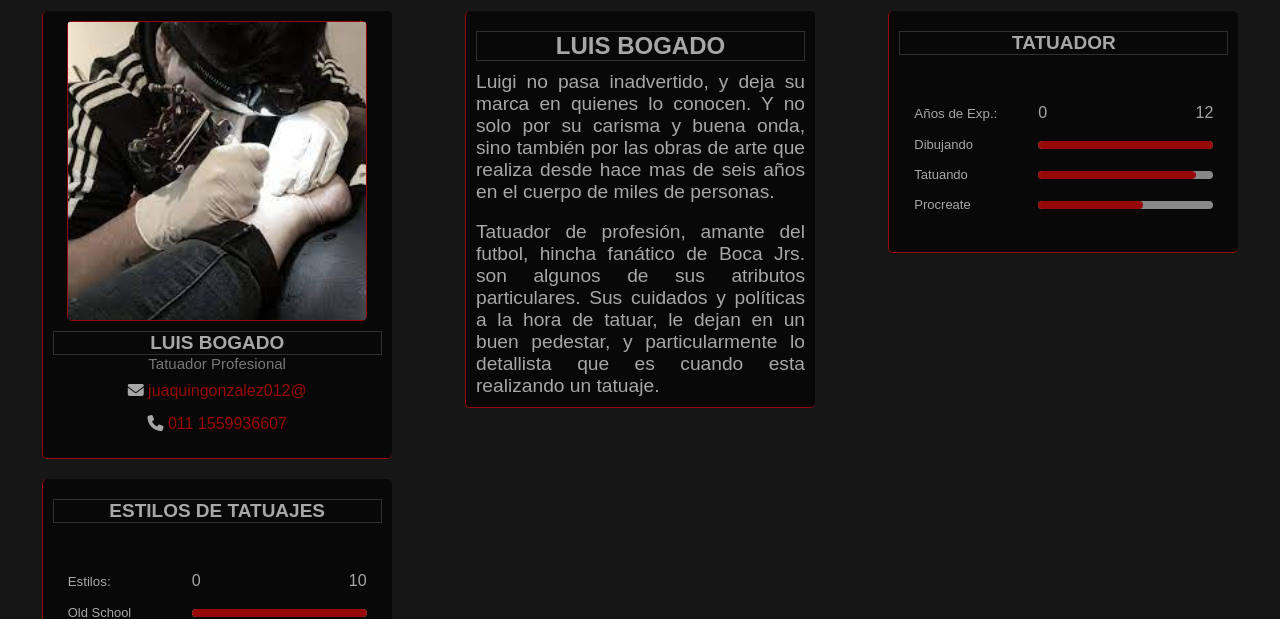
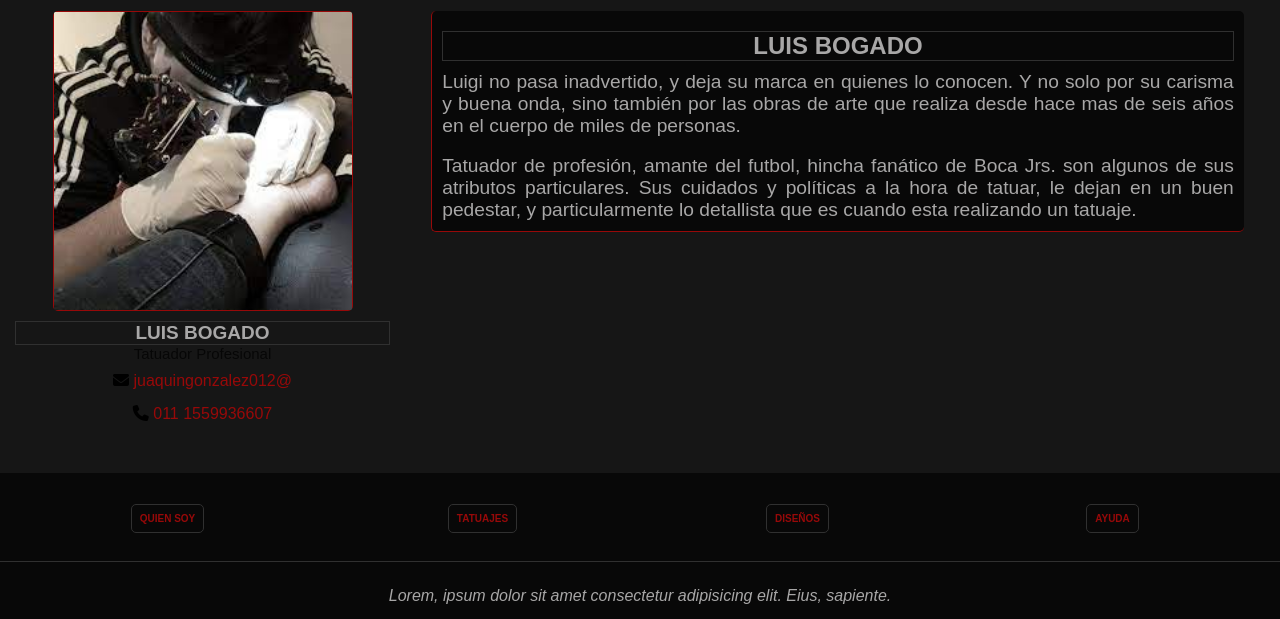
Before and after one commit to juakolp25/navbar-one, a plain HTML site: page about.html in a window 1280 px wide. Shown: the part 133-752 px from the top of the page. Drawn offline with Linux system fonts and the light colour scheme.

Commit message:
about-change_card

```diff
--- a/about.html
+++ b/about.html
@@ -62,9 +62,9 @@
     </nav>
     <main>
         <h1>El artista</h1>
-        <div class="container-grid_about">
-            <div class="container-date height-auto_me">
-                <section class="card">
+        <div class="container-flex_about">
+            <div class="container-date date-about_width">
+                <section class="card-about">
                     <div class="card_img-container">
                         <img src="Imagenes/kasares.jpg" alt="perfil">
                     </div>
@@ -88,62 +88,10 @@
                     </div>
                 </section>
             </div>
-            <div class="container-text">
+            <div class="container-text_about">
                 <h2>Luis Bogado</h2>
                 <p>Luigi no pasa inadvertido, y deja su marca en quienes lo conocen. Y no solo por su carisma y buena onda, sino también por las obras de arte que realiza desde hace mas de seis años en el cuerpo de miles de personas.</p><br>
                 <p>Tatuador de profesión, amante del futbol, hincha fanático de Boca Jrs. son algunos de sus atributos particulares. Sus cuidados y políticas a la hora de tatuar, le dejan en un buen pedestar, y particularmente lo detallista que es cuando esta realizando un tatuaje.</p>
-            </div>
-            <div class="container-experiencia">
-                <section class="card ">
-                    <h2 class="card_titulo">Tatuador</h2>
-                    <div class="skills">
-                        <div class="skills_item">
-                            <small>Años de Exp.:</small>
-                            <div class="skills_header">
-                                <span class="skills_start-level">0</span>
-                                <span class="skills_start-level">12</span>
-                            </div>
-                        </div>
-                        <div class="skills_item">
-                            <p class="skills_tech">Dibujando</p>
-                            <div class="skills_bar skills_bar--100"></div>
-                        </div>
-                        <div class="skills_item">
-                            <p class="skills_tech">Tatuando</p>
-                            <div class="skills_bar skills_bar--90"></div>
-                        </div>
-                        <div class="skills_item">
-                            <p class="skills_tech">Procreate</p>
-                            <div class="skills_bar skills_bar--60"></div>
-                        </div>
-                    </div>
-                </section>
-            </div>
-            <div class="container-education">
-                <section class="card">
-                    <h2 class="card_titulo">Estilos de Tatuajes</h2>
-                    <div class="skills">
-                        <div class="skills_item">
-                            <small>Estilos:</small>
-                            <div class="skills_header">
-                                <span class="skills_start-level">0</span>
-                                <span class="skills_start-level">10</span>
-                            </div>
-                        </div>
-                        <div class="skills_item">
-                            <p class="skills_tech">Old School</p>
-                            <div class="skills_bar skills_bar--100"></div>
-                        </div>
-                        <div class="skills_item">
-                            <p class="skills_tech">Realismo</p>
-                            <div class="skills_bar skills_bar--90"></div>
-                        </div>
-                        <div class="skills_item">
-                            <p class="skills_tech">Letras</p>
-                            <div class="skills_bar skills_bar--60"></div>
-                        </div>
-                    </div>
-                </section>
             </div>
         </div>
     </main>
@@ -186,7 +134,7 @@
             </div>
         </div>
         <div class="block-footer">
-            <p>&COPY;2022 Copyright: <a href="#" class="link-me">8hCompany</a></p>
+            <p>&COPY;2022 Copyright: <a href="#" class="link-me">Cheight</a></p>
         </div>
     </footer>
     <script src="script.js"></script>
--- a/style.css
+++ b/style.css
@@ -472,16 +472,20 @@ h1, h2{
 
 /* <-- Texto que se encuentra en about --> */
 
-.container-grid_about{
-    display: grid;
-    grid-template-columns: repeat(3, 1fr);
+.container-flex_about{
+    display: flex;
+    flex-direction: row;
     gap: 20px;
     margin-bottom: 20px;
     padding: 15px;
 }
 
-.container-text{
-    width: 350px;
+.date-about_width{
+    width: 30%;
+}
+
+.container-text_about{
+    width: 65%;
     height: auto;
     padding: 10px;
     background-color: var(--bg-navfoot);
@@ -493,22 +497,16 @@ h1, h2{
     margin-top: 0;
 }
 
-.container-text p{
+.container-text_about p{
     text-align: justify;
     justify-content: center;
     align-items: center;
     font-size: 1.2rem;
 }
 
-@media screen and (max-width: 1110px) {
-    .container-grid_about{
-        grid-template-columns: repeat(2, 1fr);
-    }
-}
-
-@media screen and (max-width: 750px) {
-    .container-grid_about{
-        grid-template-columns: repeat(1, 1fr);
+@media screen and (max-width: 850px) {
+    .container-flex_about{
+        flex-direction: column;
     }
 
     .container-text{
```
